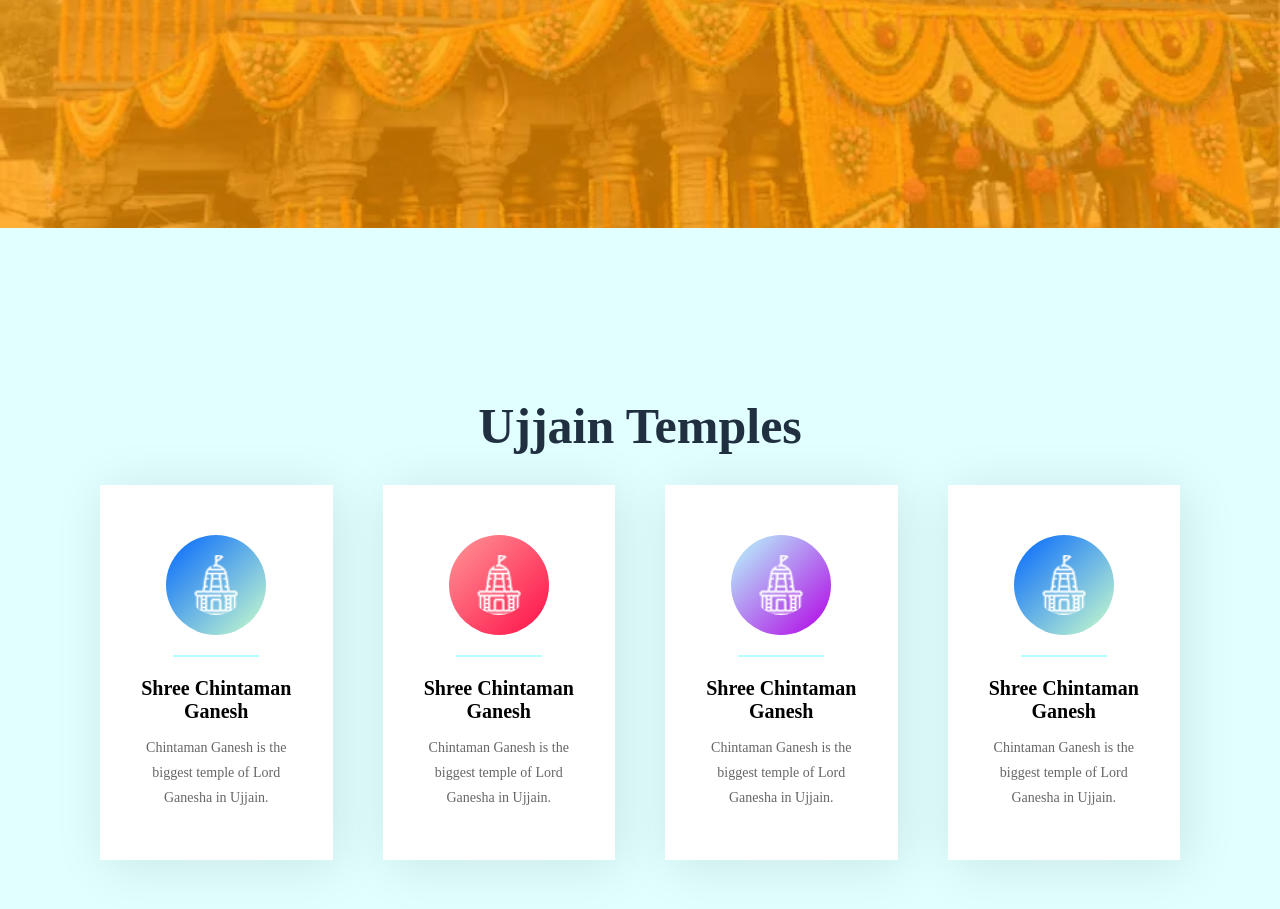
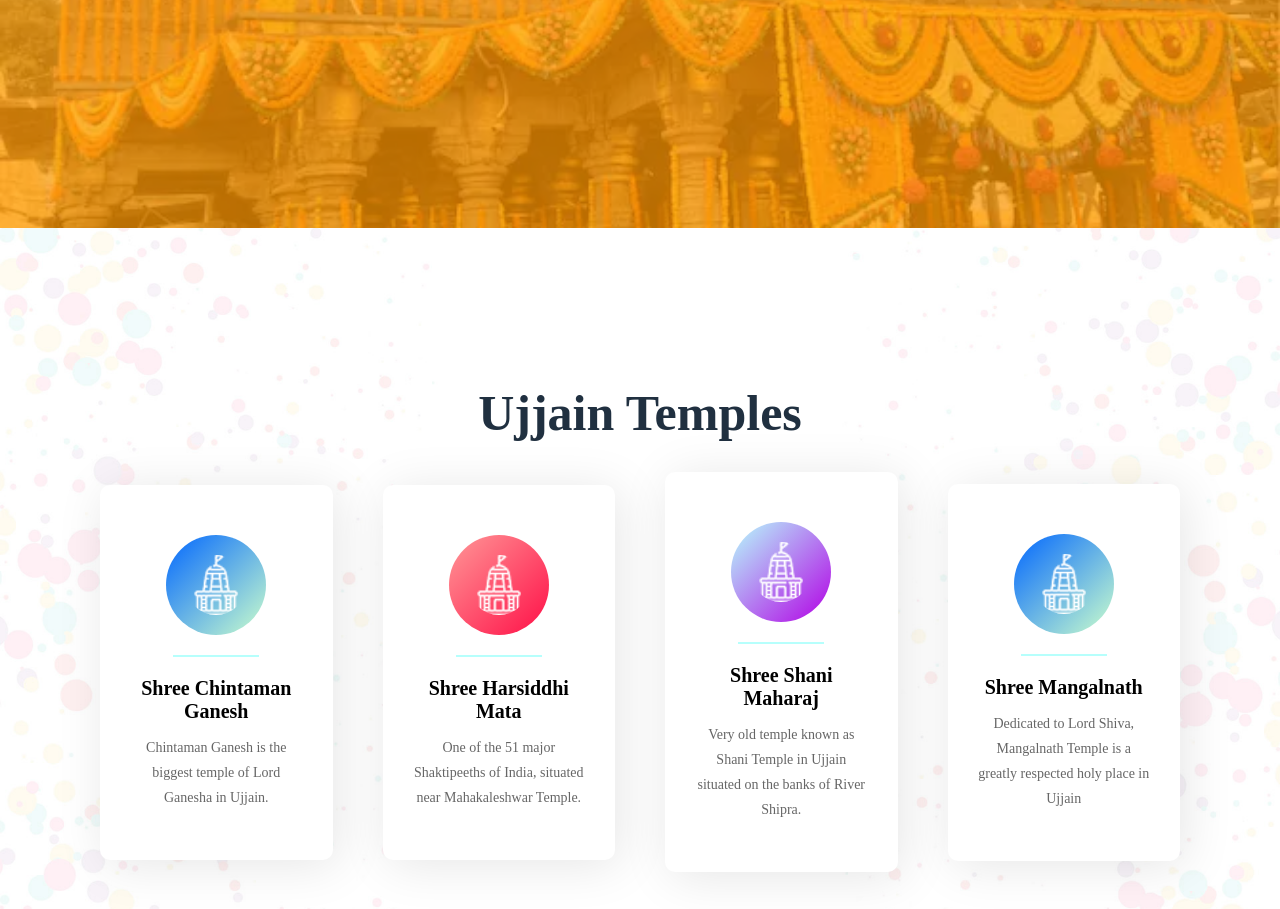
Before and after one commit to DheerajSharma22/Mahakal-Lok-College-Project, a plain HTML site: page index.html in a window 1280 px wide. Shown: the part 2172-3081 px from the top of the page. Drawn offline with Linux system fonts and the light colour scheme.

Commit message:
Some other updates

```diff
--- a/css/style.css
+++ b/css/style.css
@@ -128,6 +128,7 @@ header {
   background-color: #fff;
   top: 0;
   left: 0;
+  z-index: 10000;
 }
 
 .navbarOnScroll ul li a {
@@ -269,7 +270,11 @@ header {
   align-items: center;
   flex-direction: column;
   justify-content: center;
-  background-color: #0fffff1f;
+  /* background-color: #0fffff1f; */
+  background-image: url('../img/pattern-bg.jpg');
+  background-size: cover;
+  background-position: center;
+  background-repeat: no-repeat  ;
 }
 
 #cardsContainer {
@@ -285,6 +290,7 @@ header {
   width: 25rem;
   background-color: #fff;
   display: flex;
+  border-radius: 1rem;
   align-items: center;
   justify-content: center;
   flex-direction: column;
--- a/index.html
+++ b/index.html
@@ -4,7 +4,7 @@
     <meta charset="UTF-8" />
     <meta http-equiv="X-UA-Compatible" content="IE=edge" />
     <meta name="viewport" content="width=device-width, initial-scale=1.0" />
-    <link rel="shortcut icon" href="./img/favicon.ico" type="image/x-icon">
+    <link rel="shortcut icon" href="./img/favicon.ico" type="image/x-icon" />
     <!-- Link Css File -->
     <link rel="stylesheet" href="./css/style.css" />
     <title>Shree Mahakaleshwar</title>
@@ -102,10 +102,9 @@
               <img src="./img/icon-1.png" alt="" class="card-img-2" />
               <div class="middleLine"></div>
               <div class="cardBody">
-                <h4>Shree Chintaman Ganesh</h4>
+                <h4>Shree Harsiddhi Mata</h4>
                 <p>
-                  Chintaman Ganesh is the biggest temple of Lord Ganesha in
-                  Ujjain.
+                  One of the 51 major Shaktipeeths of India, situated near Mahakaleshwar Temple.
                 </p>
               </div>
             </div>
@@ -114,10 +113,9 @@
               <img src="./img/icon-1.png" alt="" class="card-img-3" />
               <div class="middleLine"></div>
               <div class="cardBody">
-                <h4>Shree Chintaman Ganesh</h4>
+                <h4>Shree Shani Maharaj</h4>
                 <p>
-                  Chintaman Ganesh is the biggest temple of Lord Ganesha in
-                  Ujjain.
+                  Very old temple known as Shani Temple in Ujjain situated on the banks of River Shipra.
                 </p>
               </div>
             </div>
@@ -126,10 +124,9 @@
               <img src="./img/icon-1.png" alt="" class="card-img-4" />
               <div class="middleLine"></div>
               <div class="cardBody">
-                <h4>Shree Chintaman Ganesh</h4>
+                <h4>Shree Mangalnath</h4>
                 <p>
-                  Chintaman Ganesh is the biggest temple of Lord Ganesha in
-                  Ujjain.
+                  Dedicated to Lord Shiva, Mangalnath Temple is a greatly respected holy place in Ujjain
                 </p>
               </div>
             </div>
@@ -205,7 +202,6 @@
         </div>
       </section>
     </main>
-
     <footer>
       <p>© copyright @ 2022 by Dheeraj Sharma</p>
     </footer>
--- a/js/main.js
+++ b/js/main.js
@@ -13,6 +13,7 @@ if (window.location.pathname == "/") {
   });
 }
 
+// Code for fixing position of navbar on page scroll
 window.onscroll = () => {
   if (window.pageYOffset == 0) {
     navbar.classList.remove("navbarOnScroll");
```
